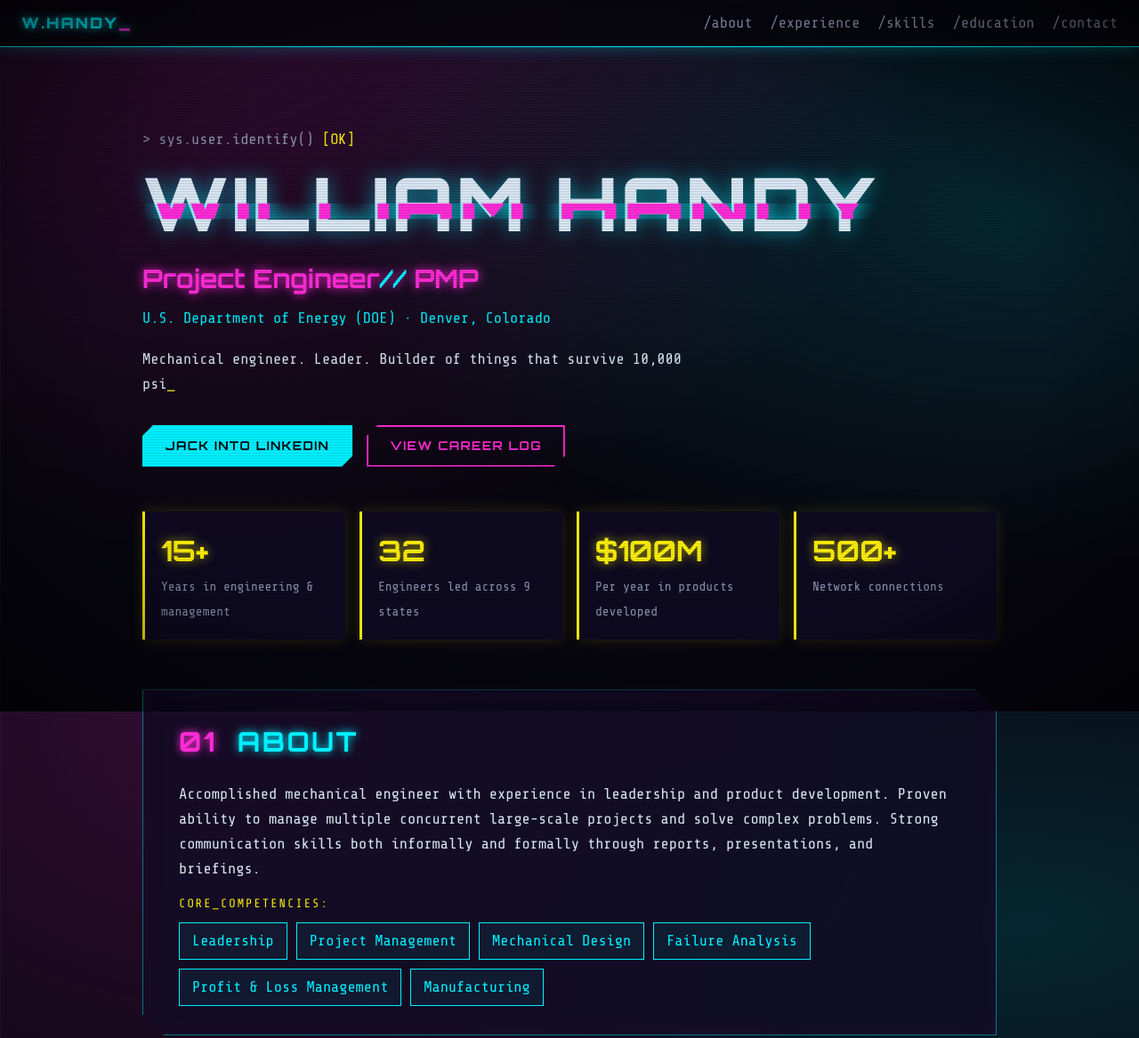
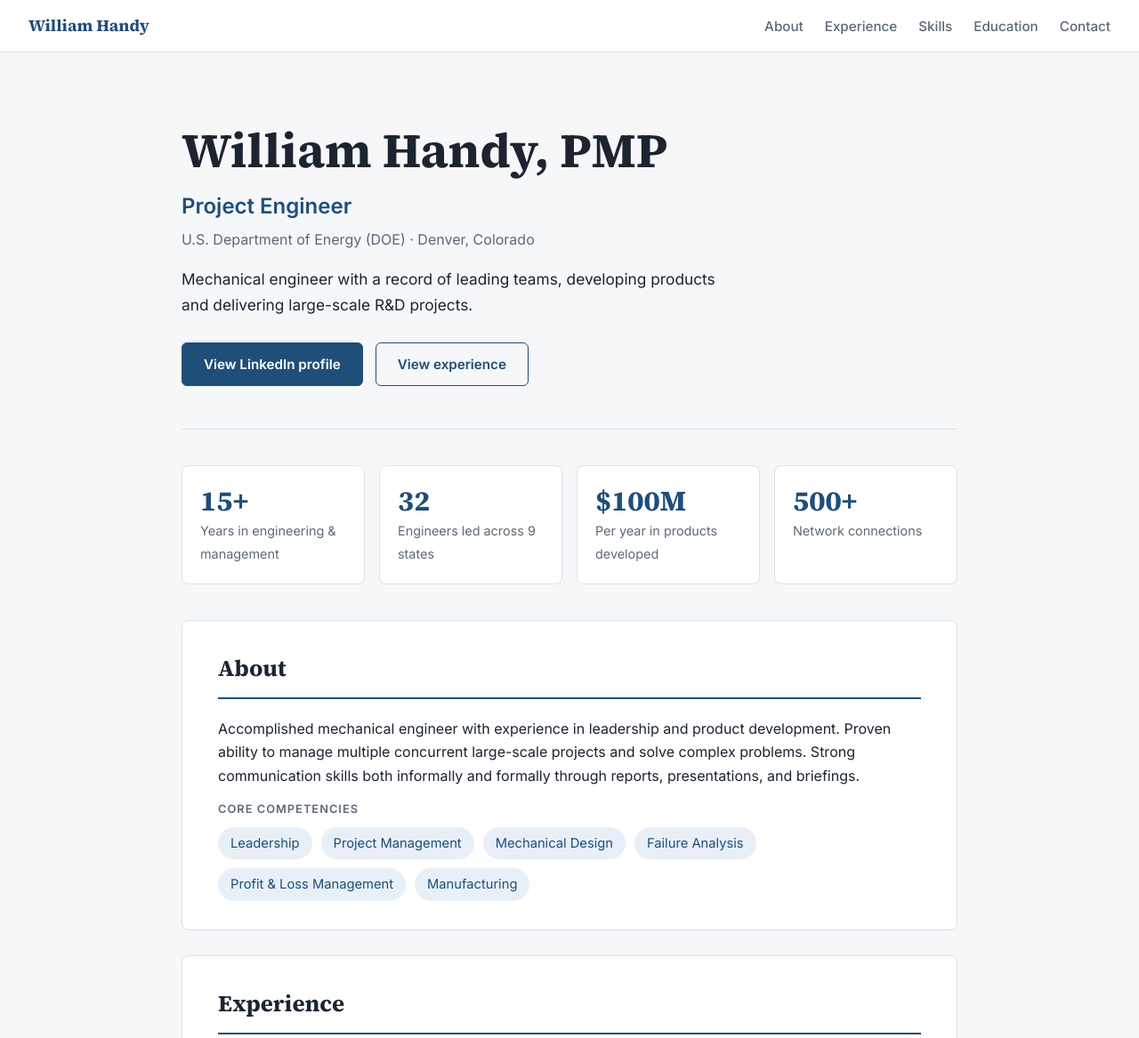
Before and after one commit to PinkysRevenge/Claude-Rep, a plain HTML site: page index.html in a window 1280 px wide. Shown: the top 1167 px of the page at 89% size. Drawn offline with nearby package versions, Linux system fonts and the light colour scheme.

Commit message:
Restyle site with a professional look
Co-Authored-By: Claude Sonnet 5.5 <noreply@anthropic.com>

```diff
--- a/index.html
+++ b/index.html
@@ -3,37 +3,36 @@
 <head>
 <meta charset="utf-8">
 <meta name="viewport" content="width=device-width, initial-scale=1">
-<title>William Handy // Project Engineer</title>
+<title>William Handy &middot; Project Engineer</title>
 <meta name="description" content="William Handy, PMP — Project Engineer at the U.S. Department of Energy. Mechanical engineer, leader, and R&D project manager.">
 <link rel="preconnect" href="https://fonts.googleapis.com">
 <link rel="preconnect" href="https://fonts.gstatic.com" crossorigin>
-<link href="https://fonts.googleapis.com/css2?family=Orbitron:wght@500;700;900&family=Share+Tech+Mono&display=swap" rel="stylesheet">
+<link href="https://fonts.googleapis.com/css2?family=Inter:wght@400;500;600;700&family=Source+Serif+4:wght@600;700&display=swap" rel="stylesheet">
 <link rel="stylesheet" href="style.css">
 </head>
 <body>
 
 <header class="nav">
-  <a class="brand" href="#top">W.HANDY<span>_</span></a>
+  <a class="brand" href="#top">William Handy</a>
   <nav>
-    <a href="#about">/about</a>
-    <a href="#experience">/experience</a>
-    <a href="#skills">/skills</a>
-    <a href="#education">/education</a>
-    <a href="#contact">/contact</a>
+    <a href="#about">About</a>
+    <a href="#experience">Experience</a>
+    <a href="#skills">Skills</a>
+    <a href="#education">Education</a>
+    <a href="#contact">Contact</a>
   </nav>
 </header>
 
 <main id="top">
 
   <section class="hero">
-    <p class="boot">&gt; sys.user.identify() <span class="ok">[OK]</span></p>
-    <h1 class="glitch" data-text="WILLIAM HANDY">WILLIAM HANDY</h1>
-    <p class="role">Project Engineer<span class="sep">//</span> PMP</p>
+    <h1>William Handy, PMP</h1>
+    <p class="role">Project Engineer</p>
     <p class="org">U.S. Department of Energy (DOE) &middot; Denver, Colorado</p>
-    <p class="tag">Mechanical engineer. Leader. Builder of things that survive 10,000 psi<span class="cursor">_</span></p>
+    <p class="tag">Mechanical engineer with a record of leading teams, developing products and delivering large-scale R&amp;D projects.</p>
     <div class="cta">
-      <a class="btn" href="https://www.linkedin.com/in/william-handy/" rel="noopener">Jack into LinkedIn</a>
-      <a class="btn alt" href="#experience">View career log</a>
+      <a class="btn" href="https://www.linkedin.com/in/william-handy/" rel="noopener">View LinkedIn profile</a>
+      <a class="btn alt" href="#experience">View experience</a>
     </div>
   </section>
 
@@ -47,7 +46,7 @@
   <section id="about" class="panel">
     <h2><i>01</i> About</h2>
     <p>Accomplished mechanical engineer with experience in leadership and product development. Proven ability to manage multiple concurrent large-scale projects and solve complex problems. Strong communication skills both informally and formally through reports, presentations, and briefings.</p>
-    <p class="mono-label">CORE_COMPETENCIES:</p>
+    <p class="mono-label">Core competencies</p>
     <ul class="chips">
       <li>Leadership</li>
       <li>Project Management</li>
@@ -187,14 +186,14 @@
 
   <section id="contact" class="panel contact">
     <h2><i>05</i> Contact</h2>
-    <p>Open a channel. The best way to reach me is through LinkedIn.</p>
+    <p>The best way to reach me is through LinkedIn.</p>
     <a class="btn" href="https://www.linkedin.com/in/william-handy/" rel="noopener">linkedin.com/in/william-handy</a>
   </section>
 
 </main>
 
 <footer>
-  <p>&copy; William Handy &middot; END_OF_TRANSMISSION<span class="cursor">_</span></p>
+  <p>&copy; William Handy</p>
 </footer>
 
 </body>
--- a/style.css
+++ b/style.css
@@ -1,43 +1,24 @@
 :root {
-  --bg: #07060f;
-  --bg-2: #0e0b1e;
-  --panel: rgba(16, 12, 36, 0.82);
-  --cyan: #00f0ff;
-  --magenta: #ff2bd6;
-  --yellow: #fcee0a;
-  --text: #d8e6f2;
-  --muted: #8a93b0;
-  --display: "Orbitron", "Segoe UI", sans-serif;
-  --mono: "Share Tech Mono", "Consolas", "Courier New", monospace;
+  --bg: #f6f7f9;
+  --surface: #ffffff;
+  --ink: #1b2430;
+  --muted: #5d6877;
+  --line: #dde2e8;
+  --accent: #1f4e79;
+  --accent-soft: #e8eff6;
+  --sans: "Inter", "Segoe UI", system-ui, -apple-system, sans-serif;
+  --serif: "Source Serif 4", Georgia, "Times New Roman", serif;
 }
 
 * { box-sizing: border-box; margin: 0; padding: 0; }
-html { scroll-behavior: smooth; scroll-padding-top: 70px; }
+html { scroll-behavior: smooth; scroll-padding-top: 72px; }
 
 body {
-  background:
-    linear-gradient(rgba(0, 240, 255, 0.05) 1px, transparent 1px) 0 0 / 48px 48px,
-    linear-gradient(90deg, rgba(0, 240, 255, 0.05) 1px, transparent 1px) 0 0 / 48px 48px,
-    radial-gradient(ellipse at 20% 0%, rgba(255, 43, 214, 0.18), transparent 55%),
-    radial-gradient(ellipse at 90% 30%, rgba(0, 240, 255, 0.14), transparent 50%),
-    var(--bg);
-  background-attachment: fixed;
-  color: var(--text);
-  font-family: var(--mono);
-  font-size: 17px;
+  background: var(--bg);
+  color: var(--ink);
+  font-family: var(--sans);
+  font-size: 16px;
   line-height: 1.65;
-}
-
-/* scanlines + vignette */
-body::after {
-  content: "";
-  position: fixed;
-  inset: 0;
-  pointer-events: none;
-  z-index: 100;
-  background:
-    repeating-linear-gradient(to bottom, rgba(0, 0, 0, 0) 0 2px, rgba(0, 0, 0, 0.22) 3px),
-    radial-gradient(ellipse at center, transparent 60%, rgba(0, 0, 0, 0.55));
 }
 
 a { color: inherit; text-decoration: none; }
@@ -51,232 +32,126 @@ a { color: inherit; text-decoration: none; }
   align-items: center;
   justify-content: space-between;
   gap: 16px;
-  padding: 12px 24px;
-  background: rgba(7, 6, 15, 0.9);
-  border-bottom: 1px solid var(--cyan);
-  box-shadow: 0 0 18px rgba(0, 240, 255, 0.35);
+  padding: 14px 32px;
+  background: rgba(255, 255, 255, 0.95);
+  border-bottom: 1px solid var(--line);
   backdrop-filter: blur(6px);
 }
-.brand {
-  font-family: var(--display);
-  font-weight: 900;
-  letter-spacing: 0.12em;
-  color: var(--cyan);
-  text-shadow: 0 0 10px var(--cyan);
-}
-.brand span { color: var(--magenta); animation: blink 1s steps(1) infinite; }
-.nav nav { display: flex; flex-wrap: wrap; gap: 6px 20px; }
-.nav nav a { color: var(--muted); transition: color .2s, text-shadow .2s; }
-.nav nav a:hover { color: var(--yellow); text-shadow: 0 0 8px var(--yellow); }
+.brand { font-family: var(--serif); font-weight: 700; font-size: 1.15rem; color: var(--accent); }
+.nav nav { display: flex; flex-wrap: wrap; gap: 6px 24px; }
+.nav nav a { color: var(--muted); font-size: 0.95rem; font-weight: 500; transition: color .2s; }
+.nav nav a:hover { color: var(--accent); }
 
 /* ---------- layout ---------- */
-main { max-width: 1000px; margin: 0 auto; padding: 0 20px 40px; }
+main { max-width: 920px; margin: 0 auto; padding: 0 24px 40px; }
 
 /* ---------- hero ---------- */
-.hero { padding: 90px 0 50px; }
-.boot { color: var(--muted); margin-bottom: 14px; }
-.ok { color: var(--yellow); }
+.hero { padding: 80px 0 48px; border-bottom: 1px solid var(--line); margin-bottom: 40px; }
+.hero h1 {
+  font-family: var(--serif);
+  font-weight: 700;
+  font-size: clamp(2.2rem, 6vw, 3.4rem);
+  line-height: 1.12;
+  color: var(--ink);
+}
+.role { margin-top: 12px; font-size: clamp(1.15rem, 3vw, 1.5rem); font-weight: 600; color: var(--accent); }
+.org { margin-top: 4px; color: var(--muted); }
+.tag { margin-top: 18px; max-width: 620px; font-size: 1.08rem; }
 
-.glitch {
-  position: relative;
-  font-family: var(--display);
-  font-weight: 900;
-  font-size: clamp(2.2rem, 8vw, 5.2rem);
-  line-height: 1.05;
-  letter-spacing: 0.04em;
-  color: var(--text);
-  text-shadow: 0 0 22px rgba(0, 240, 255, 0.55);
-}
-.glitch::before,
-.glitch::after {
-  content: attr(data-text);
-  position: absolute;
-  inset: 0;
-  overflow: hidden;
-}
-.glitch::before {
-  color: var(--cyan);
-  transform: translate(-3px, 0);
-  animation: glitch-a 3.2s infinite steps(1);
-}
-.glitch::after {
-  color: var(--magenta);
-  transform: translate(3px, 0);
-  animation: glitch-b 2.7s infinite steps(1);
-}
-
-.role {
-  margin-top: 18px;
-  font-family: var(--display);
-  font-weight: 700;
-  font-size: clamp(1.1rem, 3.4vw, 1.8rem);
-  color: var(--magenta);
-  text-shadow: 0 0 12px var(--magenta);
-}
-.sep { color: var(--cyan); }
-.org { color: var(--cyan); margin-top: 6px; }
-.tag { margin-top: 18px; max-width: 640px; color: var(--text); }
-.cursor { color: var(--yellow); animation: blink 1s steps(1) infinite; }
-
-.cta { display: flex; flex-wrap: wrap; gap: 16px; margin-top: 32px; }
+.cta { display: flex; flex-wrap: wrap; gap: 14px; margin-top: 28px; }
 .btn {
   display: inline-block;
-  padding: 12px 26px;
-  font-family: var(--display);
-  font-weight: 700;
-  font-size: 0.85rem;
-  letter-spacing: 0.1em;
-  text-transform: uppercase;
-  color: var(--bg);
-  background: var(--cyan);
-  clip-path: polygon(12px 0, 100% 0, 100% calc(100% - 12px), calc(100% - 12px) 100%, 0 100%, 0 12px);
-  box-shadow: 0 0 20px var(--cyan);
-  transition: background .2s, transform .2s;
+  padding: 11px 24px;
+  font-weight: 600;
+  font-size: 0.95rem;
+  color: #fff;
+  background: var(--accent);
+  border: 1px solid var(--accent);
+  border-radius: 6px;
+  transition: background .2s, color .2s;
 }
-.btn:hover { background: var(--yellow); transform: translateY(-2px); }
-.btn.alt { background: transparent; color: var(--magenta); box-shadow: inset 0 0 0 2px var(--magenta); }
-.btn.alt:hover { background: var(--magenta); color: var(--bg); }
+.btn:hover { background: #163a5b; }
+.btn.alt { background: transparent; color: var(--accent); }
+.btn.alt:hover { background: var(--accent-soft); }
 
 /* ---------- stats ---------- */
 .stats {
   display: grid;
   grid-template-columns: repeat(auto-fit, minmax(190px, 1fr));
   gap: 16px;
-  margin-bottom: 56px;
+  margin-bottom: 40px;
 }
-.stats div {
-  padding: 18px;
-  background: var(--panel);
-  border-left: 3px solid var(--yellow);
-  box-shadow: 0 0 14px rgba(252, 238, 10, 0.15);
-}
-.stats b {
-  display: block;
-  font-family: var(--display);
-  font-size: 2rem;
-  color: var(--yellow);
-  text-shadow: 0 0 12px rgba(252, 238, 10, 0.6);
-}
+.stats div { padding: 20px; background: var(--surface); border: 1px solid var(--line); border-radius: 8px; }
+.stats b { display: block; font-family: var(--serif); font-size: 2rem; color: var(--accent); line-height: 1.2; }
 .stats span { color: var(--muted); font-size: 0.9rem; }
 
 /* ---------- panels ---------- */
 .panel {
-  position: relative;
-  margin-bottom: 40px;
-  padding: 32px clamp(18px, 4vw, 40px);
-  background: var(--panel);
-  border: 1px solid rgba(0, 240, 255, 0.45);
-  box-shadow: 0 0 24px rgba(0, 240, 255, 0.12), inset 0 0 30px rgba(255, 43, 214, 0.05);
-  clip-path: polygon(0 0, calc(100% - 24px) 0, 100% 24px, 100% 100%, 24px 100%, 0 calc(100% - 24px));
+  margin-bottom: 28px;
+  padding: 32px clamp(20px, 4vw, 40px);
+  background: var(--surface);
+  border: 1px solid var(--line);
+  border-radius: 8px;
 }
 .panel h2 {
   margin-bottom: 20px;
-  font-family: var(--display);
+  padding-bottom: 12px;
+  border-bottom: 2px solid var(--accent);
+  font-family: var(--serif);
   font-weight: 700;
-  font-size: clamp(1.3rem, 4vw, 1.9rem);
-  letter-spacing: 0.08em;
-  text-transform: uppercase;
-  color: var(--cyan);
-  text-shadow: 0 0 10px var(--cyan);
+  font-size: 1.6rem;
+  color: var(--ink);
 }
-.panel h2 i {
-  font-style: normal;
-  margin-right: 12px;
-  color: var(--magenta);
-  text-shadow: 0 0 10px var(--magenta);
-}
+.panel h2 i { display: none; }
 .panel p + p { margin-top: 14px; }
-.mono-label { color: var(--yellow); font-size: 0.85rem; letter-spacing: 0.15em; margin-top: 22px; }
+.mono-label { margin-top: 22px; font-size: 0.8rem; font-weight: 600; letter-spacing: 0.08em; text-transform: uppercase; color: var(--muted); }
 
 /* ---------- chips ---------- */
 .chips { list-style: none; display: flex; flex-wrap: wrap; gap: 10px; margin-top: 10px; }
-.chips li {
-  padding: 6px 14px;
-  color: var(--cyan);
-  border: 1px solid var(--cyan);
-  background: rgba(0, 240, 255, 0.06);
-  transition: all .2s;
-}
-.chips li:hover { color: var(--bg); background: var(--cyan); box-shadow: 0 0 14px var(--cyan); }
-.chips.big li { padding: 10px 18px; font-size: 1.02rem; border-color: var(--magenta); color: var(--magenta); background: rgba(255, 43, 214, 0.06); }
-.chips.big li:hover { background: var(--magenta); color: var(--bg); box-shadow: 0 0 14px var(--magenta); }
+.chips li { padding: 6px 14px; font-size: 0.92rem; color: var(--accent); background: var(--accent-soft); border-radius: 999px; }
+.chips.big li { padding: 8px 18px; font-size: 0.98rem; }
 
 /* ---------- timeline ---------- */
 .timeline { list-style: none; position: relative; padding-left: 28px; }
-.timeline::before {
-  content: "";
-  position: absolute;
-  left: 5px; top: 6px; bottom: 6px;
-  width: 2px;
-  background: linear-gradient(var(--cyan), var(--magenta));
-  box-shadow: 0 0 10px var(--cyan);
-}
-.timeline > li { position: relative; margin-bottom: 36px; }
+.timeline::before { content: ""; position: absolute; left: 5px; top: 8px; bottom: 8px; width: 2px; background: var(--line); }
+.timeline > li { position: relative; margin-bottom: 34px; }
 .timeline > li:last-child { margin-bottom: 0; }
 .timeline > li::before {
   content: "";
   position: absolute;
-  left: -29px; top: 8px;
+  left: -29px; top: 7px;
   width: 12px; height: 12px;
-  background: var(--bg);
-  border: 2px solid var(--yellow);
-  transform: rotate(45deg);
-  box-shadow: 0 0 10px var(--yellow);
+  background: var(--surface);
+  border: 2px solid var(--accent);
+  border-radius: 50%;
 }
-.timeline time { color: var(--yellow); font-size: 0.9rem; letter-spacing: 0.1em; text-transform: uppercase; }
-.timeline h3 { font-family: var(--display); font-size: 1.2rem; color: var(--text); margin: 2px 0; }
-.co { color: var(--cyan); }
+.timeline time { font-size: 0.85rem; font-weight: 600; letter-spacing: 0.04em; text-transform: uppercase; color: var(--muted); }
+.timeline h3 { font-family: var(--serif); font-size: 1.25rem; margin: 2px 0; color: var(--ink); }
+.co { color: var(--accent); font-weight: 500; }
 
-.role-block {
-  margin-top: 20px;
-  padding: 14px 18px;
-  border-left: 2px solid var(--magenta);
-  background: rgba(255, 43, 214, 0.05);
-}
-.role-block h4 { font-family: var(--display); font-size: 1rem; color: var(--magenta); }
-.role-block small { display: block; font-family: var(--mono); font-size: 0.85rem; font-weight: 400; color: var(--muted); margin-top: 2px; }
+.role-block { margin-top: 18px; padding: 14px 18px; border-left: 3px solid var(--accent-soft); background: var(--bg); border-radius: 0 6px 6px 0; }
+.role-block h4 { font-size: 1rem; font-weight: 600; color: var(--ink); }
+.role-block small { display: block; font-size: 0.85rem; font-weight: 400; color: var(--muted); margin-top: 2px; }
 .role-block ul { margin: 10px 0 0 18px; }
 .role-block li { margin-bottom: 4px; }
-.role-block li::marker { color: var(--cyan); }
+.role-block li::marker { color: var(--accent); }
 
 /* ---------- cards ---------- */
 .cards { display: grid; grid-template-columns: repeat(auto-fit, minmax(260px, 1fr)); gap: 20px; }
-.cards article { padding: 20px; border: 1px solid var(--magenta); background: rgba(255, 43, 214, 0.05); }
-.cards h3 { font-family: var(--display); font-size: 1.05rem; margin: 6px 0; color: var(--text); }
+.cards article { padding: 20px; border: 1px solid var(--line); border-radius: 8px; background: var(--bg); }
+.cards h3 { font-family: var(--serif); font-size: 1.1rem; margin: 6px 0; }
 .cards p { color: var(--muted); }
 .cards .mono-label { margin-top: 0; }
 
 /* ---------- contact + footer ---------- */
-.contact .btn { margin-top: 22px; }
-footer { padding: 28px 20px 44px; text-align: center; color: var(--muted); border-top: 1px solid rgba(0, 240, 255, 0.3); }
-
-/* ---------- animation ---------- */
-@keyframes blink { 50% { opacity: 0; } }
-@keyframes glitch-a {
-  0%, 100% { clip-path: inset(0 0 100% 0); }
-  10% { clip-path: inset(10% 0 70% 0); }
-  20% { clip-path: inset(60% 0 15% 0); }
-  30% { clip-path: inset(0 0 100% 0); }
-  60% { clip-path: inset(35% 0 45% 0); }
-  70% { clip-path: inset(0 0 100% 0); }
-}
-@keyframes glitch-b {
-  0%, 100% { clip-path: inset(100% 0 0 0); }
-  15% { clip-path: inset(75% 0 5% 0); }
-  25% { clip-path: inset(100% 0 0 0); }
-  50% { clip-path: inset(20% 0 60% 0); }
-  55% { clip-path: inset(100% 0 0 0); }
-  80% { clip-path: inset(50% 0 30% 0); }
-}
+.contact .btn { margin-top: 20px; }
+footer { padding: 28px 20px 44px; text-align: center; color: var(--muted); font-size: 0.9rem; border-top: 1px solid var(--line); }
 
 @media (prefers-reduced-motion: reduce) {
   html { scroll-behavior: auto; }
-  .glitch::before, .glitch::after { animation: none; clip-path: inset(0 0 100% 0); }
-  .cursor, .brand span { animation: none; }
 }
 
 @media (max-width: 700px) {
-  body { font-size: 16px; }
   .nav { flex-direction: column; align-items: flex-start; padding: 10px 16px; gap: 4px; }
-  .hero { padding-top: 56px; }
+  .hero { padding-top: 48px; }
 }
```
